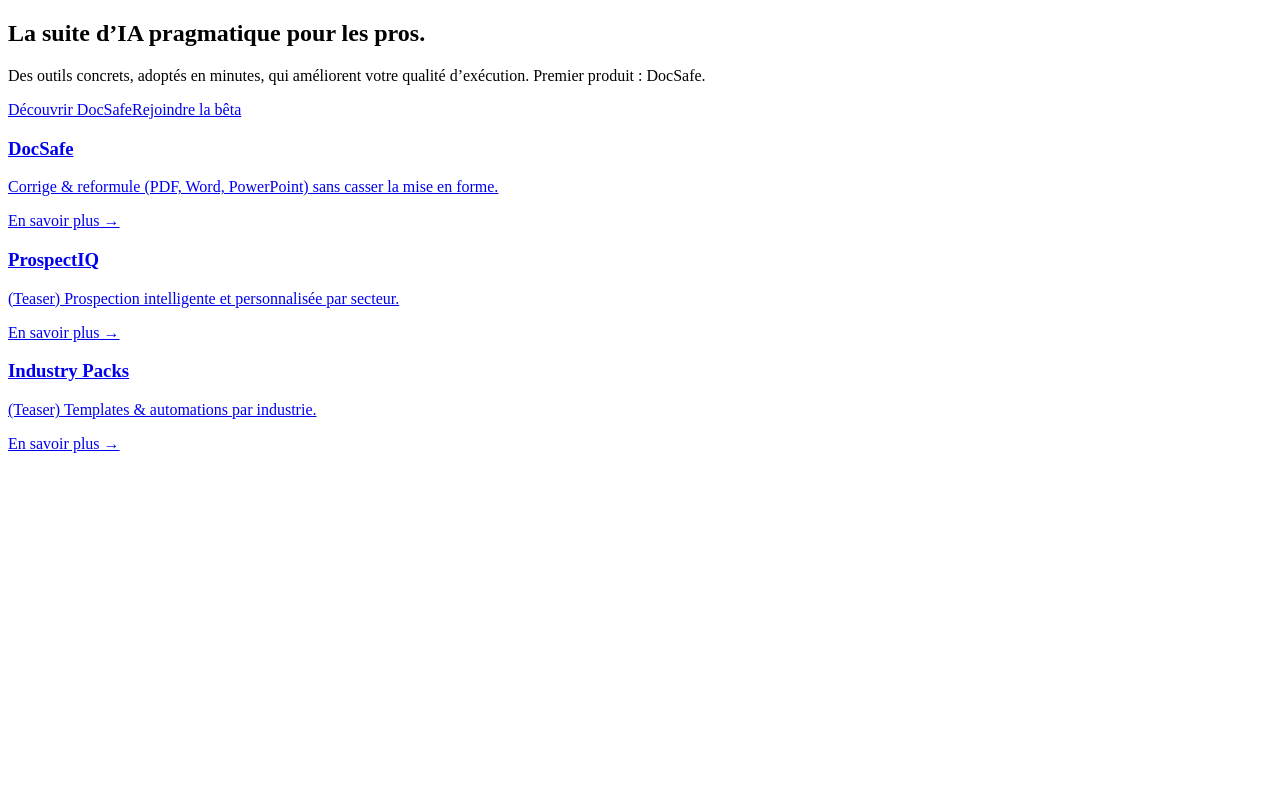
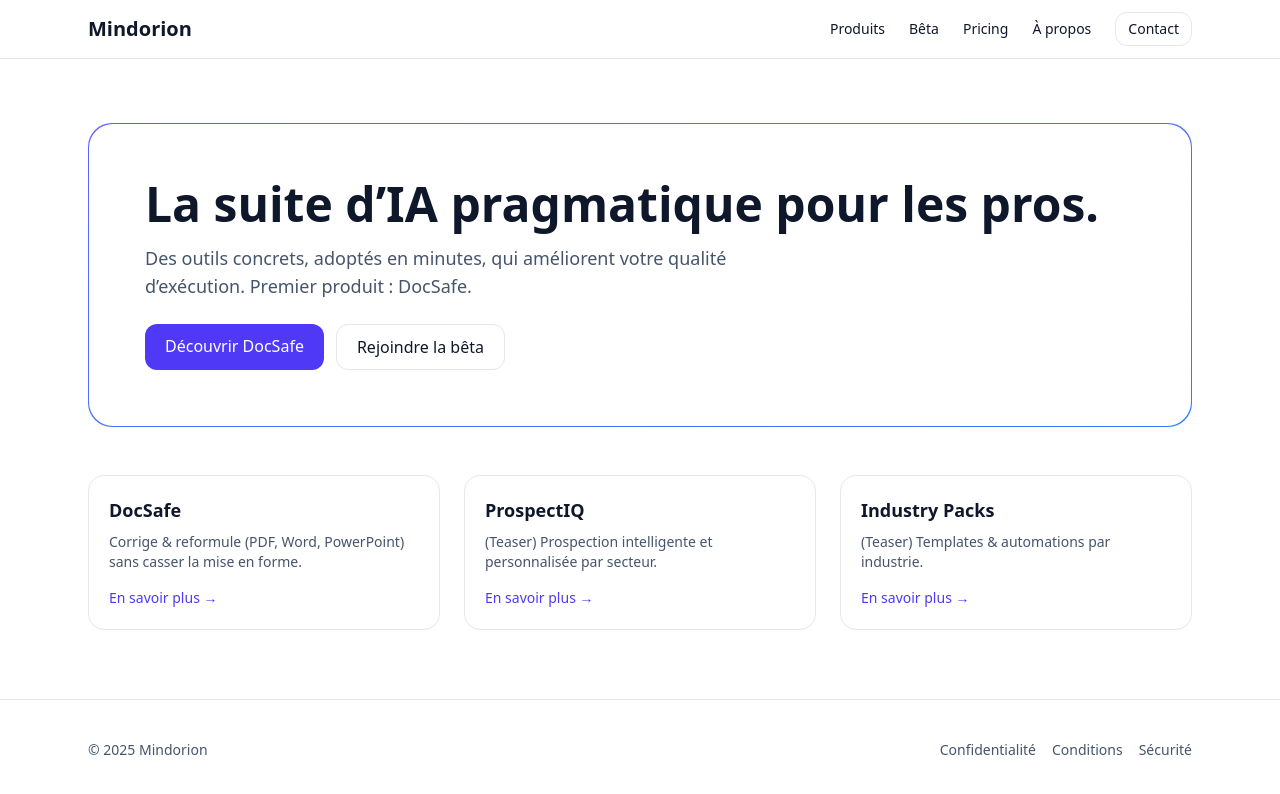
Before and after one commit to Docsafecompany/nextjs-enterprise-mindorion, a Next.js app: page / in a window 1280 px wide. Shown: the top 794 px of the page. Built offline with nearby package versions, Linux system fonts and the light colour scheme.

Commit message:
Create layout.tsx

```diff
--- /dev/null
+++ b/app/layout.tsx
@@ -0,0 +1,23 @@
+export const metadata = {
+  title: "Mindorion",
+  description: "A pragmatic AI software suite for professionals.",
+};
+
+import "../styles/tailwind.css";
+// If your boilerplate uses a different global path, keep its original import instead.
+// Example: import "./globals.css";
+
+import Navbar from "../components/Navbar";
+import Footer from "../components/Footer";
+
+export default function RootLayout({ children }: { children: React.ReactNode }) {
+  return (
+    <html lang="en">
+      <body className="min-h-screen bg-white text-slate-900 flex flex-col">
+        <Navbar />
+        <main className="flex-1">{children}</main>
+        <Footer />
+      </body>
+    </html>
+  );
+}
```
